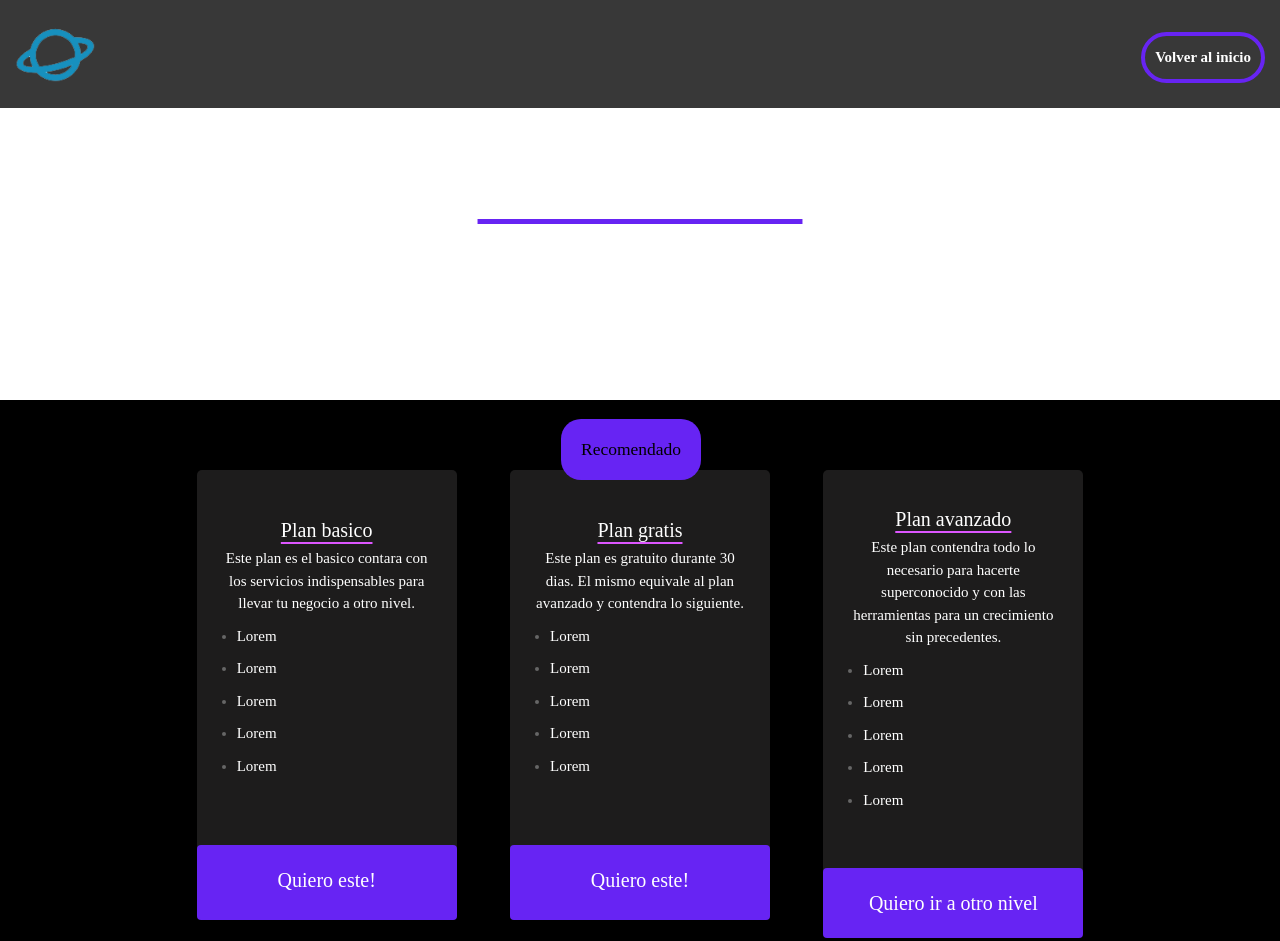
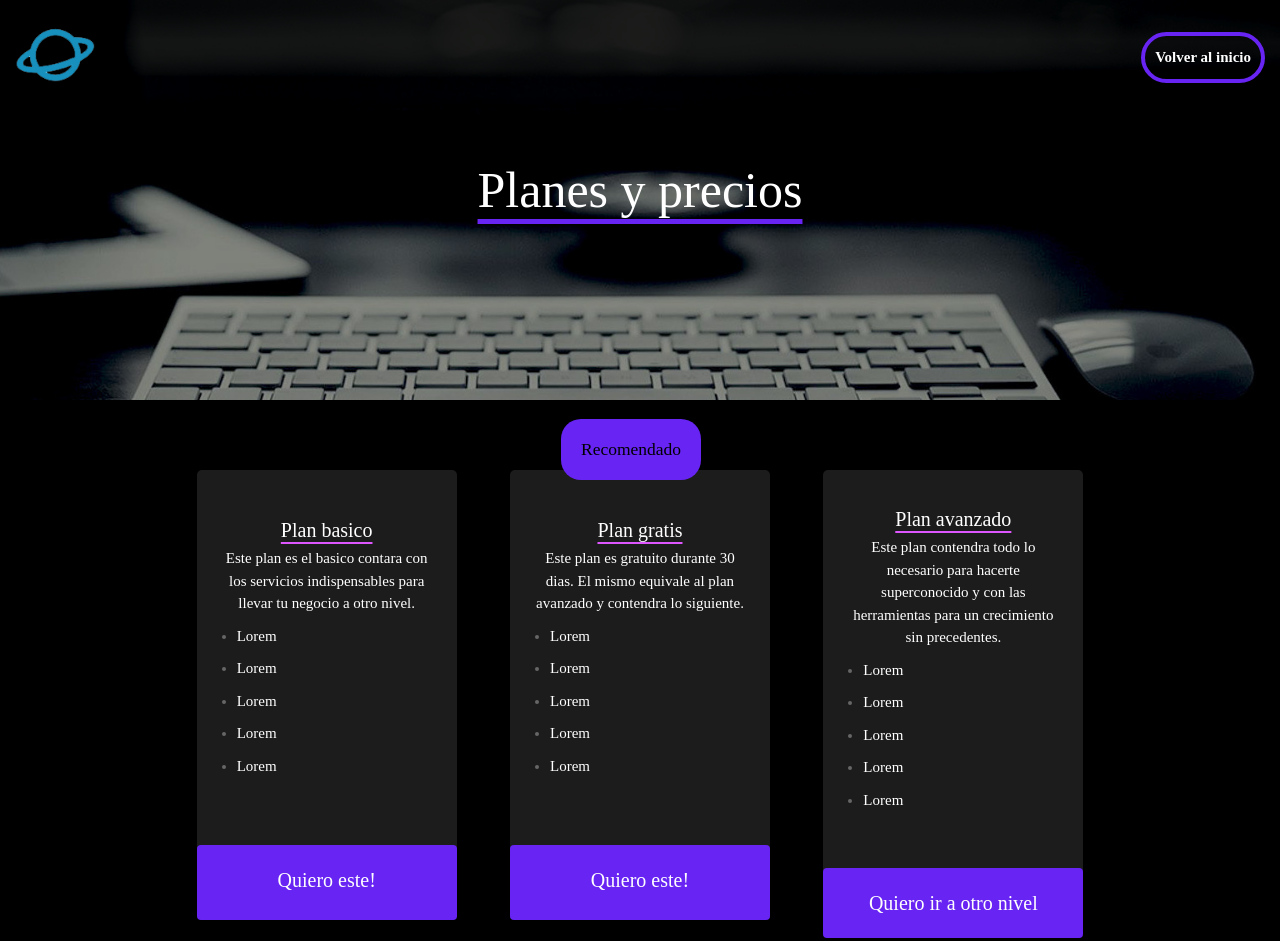
Before and after one commit to MartinianoWeber/LaTiendaGeek, a website: page planes.html in a window 1280 px wide. Shown: the top 941 px of the page. Drawn offline with nearby package versions, Linux system fonts and the light colour scheme; the site is published under a folder, as on GitHub Pages, so addresses that start at the root find nothing; a web font is replaced by a local one.

Commit message:
arreglando background2

```diff
--- a/scss/parcial/_sectionplanes.scss
+++ b/scss/parcial/_sectionplanes.scss
@@ -1,7 +1,7 @@
 @import 'variables';
 /* Header planes */
 .headerPlanes {
-    background-image: url(/imagenes/Header2.jpg);
+    background-image: url(../imagenes/Header2.jpg);
     background-size: cover;
     background-repeat: no-repeat;
     background-position: center;
```
Also changed, not shown: css/style.css.
